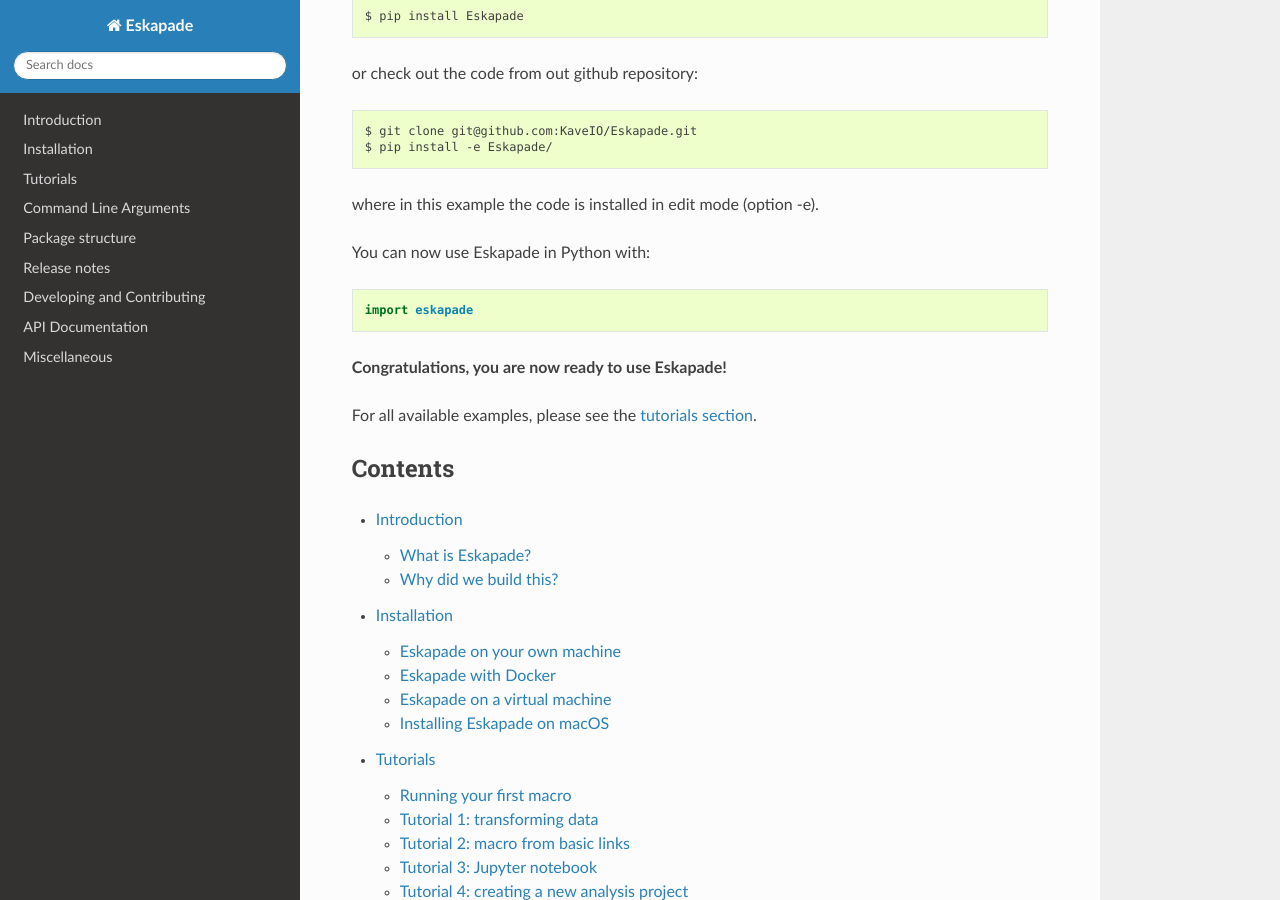
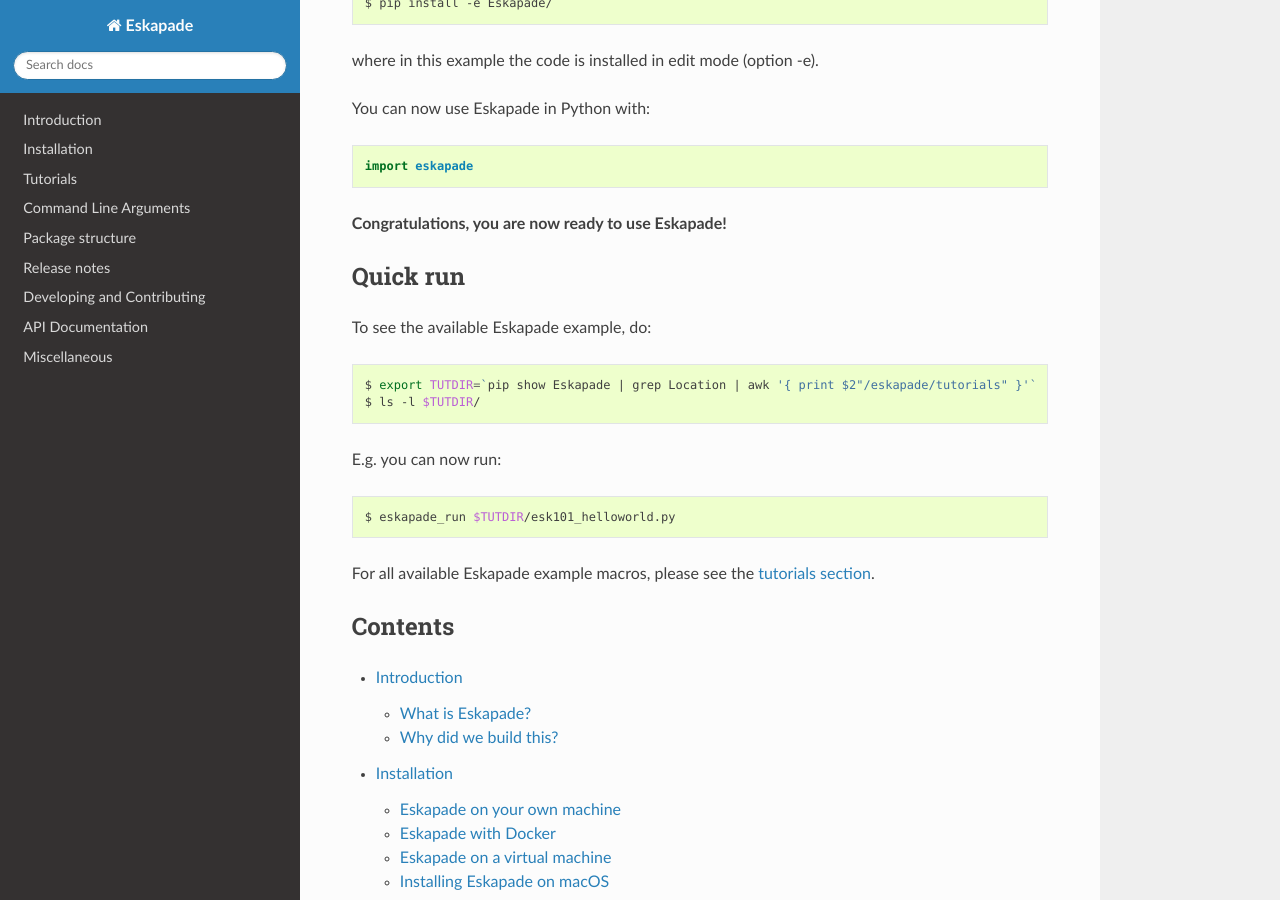
Before and after one commit to KaveIO/Eskapade, a Sphinx documentation site: the page built from docs/source/index.rst, in a window 1280 px wide and 900 px high, scrolled down 1213 px. Built offline with Sphinx 7.4.7 and the Read the Docs theme 2.0.0, drawn with Linux system fonts in a browser that asks for light colours; the version number could not be read and is left out; some of the changed text lies outside the part shown.

Commit message:
Doc: Expanded tutorials section for Eskapade v0.8
Added short descriptions of all available tutorials.

```diff
--- a/docs/source/index.rst
+++ b/docs/source/index.rst
@@ -9,19 +9,13 @@
 
 .. module:: eskapade
 
-**Version**: |version|
-
-**Date**: |today|
-
-**Web page:** http://eskapade.kave.io
-
-**Repository:** http://github.com/kaveio/eskapade
-
-**Code reference:** `API Documentation <code.html>`_
-
-**Issues & Ideas:** https://github.com/kaveio/eskapade/issues
-
-**Q&A Support:** contact us at: kave [at] kpmg [dot] com
+* Version: |version|
+* Date: |today|
+* Web page: http://eskapade.kave.io
+* Repository: http://github.com/kaveio/eskapade
+* Code reference: `API Documentation <code.html>`_
+* Issues & Ideas: https://github.com/kaveio/eskapade/issues
+* Q&A Support: contact us at: kave [at] kpmg [dot] com
 
 Eskapade
 ========
@@ -73,7 +67,25 @@
 
 **Congratulations, you are now ready to use Eskapade!**
 
-For all available examples, please see the `tutorials section <tutorials.html>`_.
+
+Quick run
+=========
+
+To see the available Eskapade example, do:
+
+.. code-block:: bash
+
+  $ export TUTDIR=`pip show Eskapade | grep Location | awk '{ print $2"/eskapade/tutorials" }'`
+  $ ls -l $TUTDIR/
+
+E.g. you can now run:
+
+.. code-block:: bash
+
+  $ eskapade_run $TUTDIR/esk101_helloworld.py
+
+For all available Eskapade example macros, please see the `tutorials section <tutorials.html>`_.
+
 
 
 Contents
```
Also changed, not shown: docs/source/tutorials.rst (+272 -21 lines).
